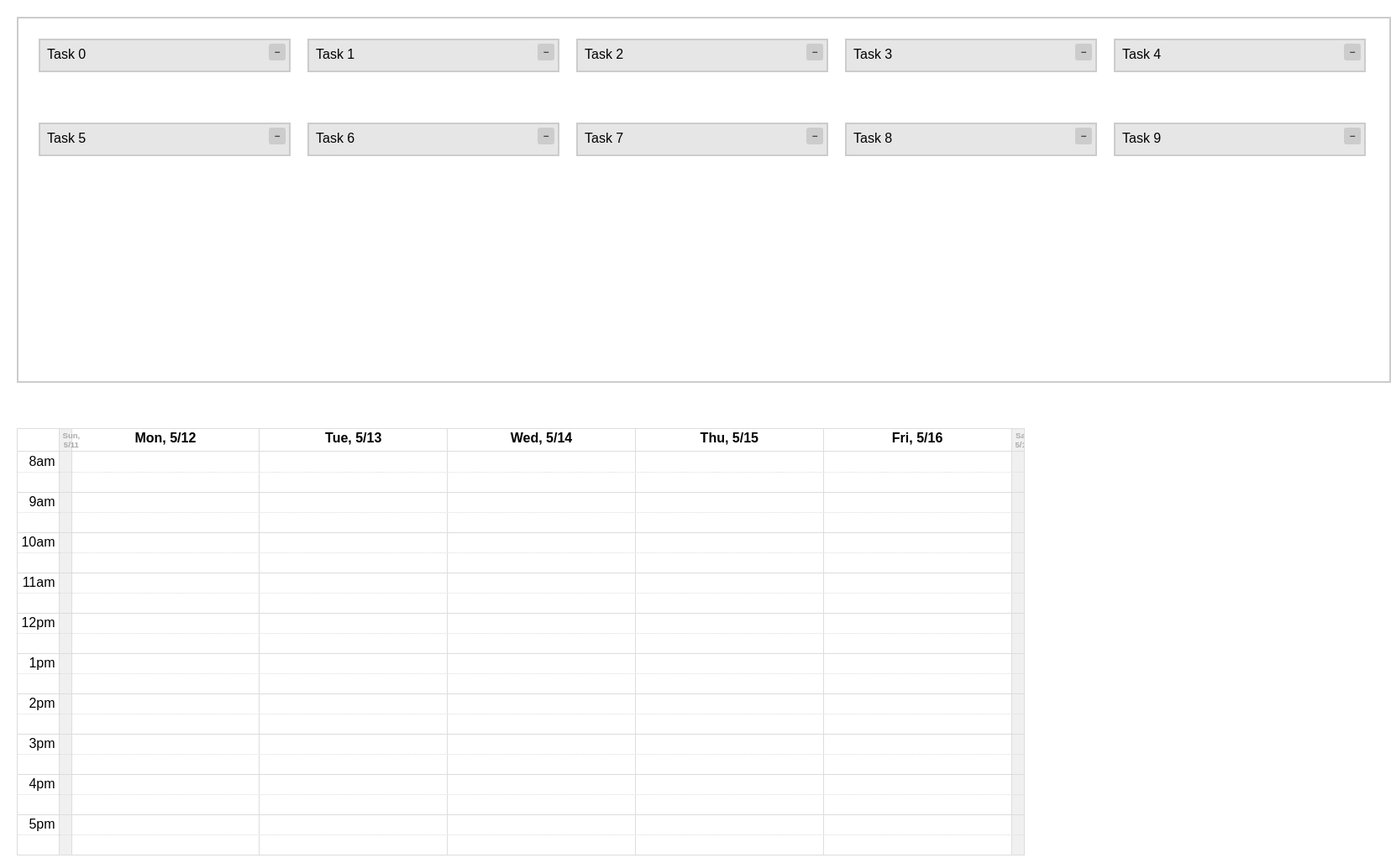
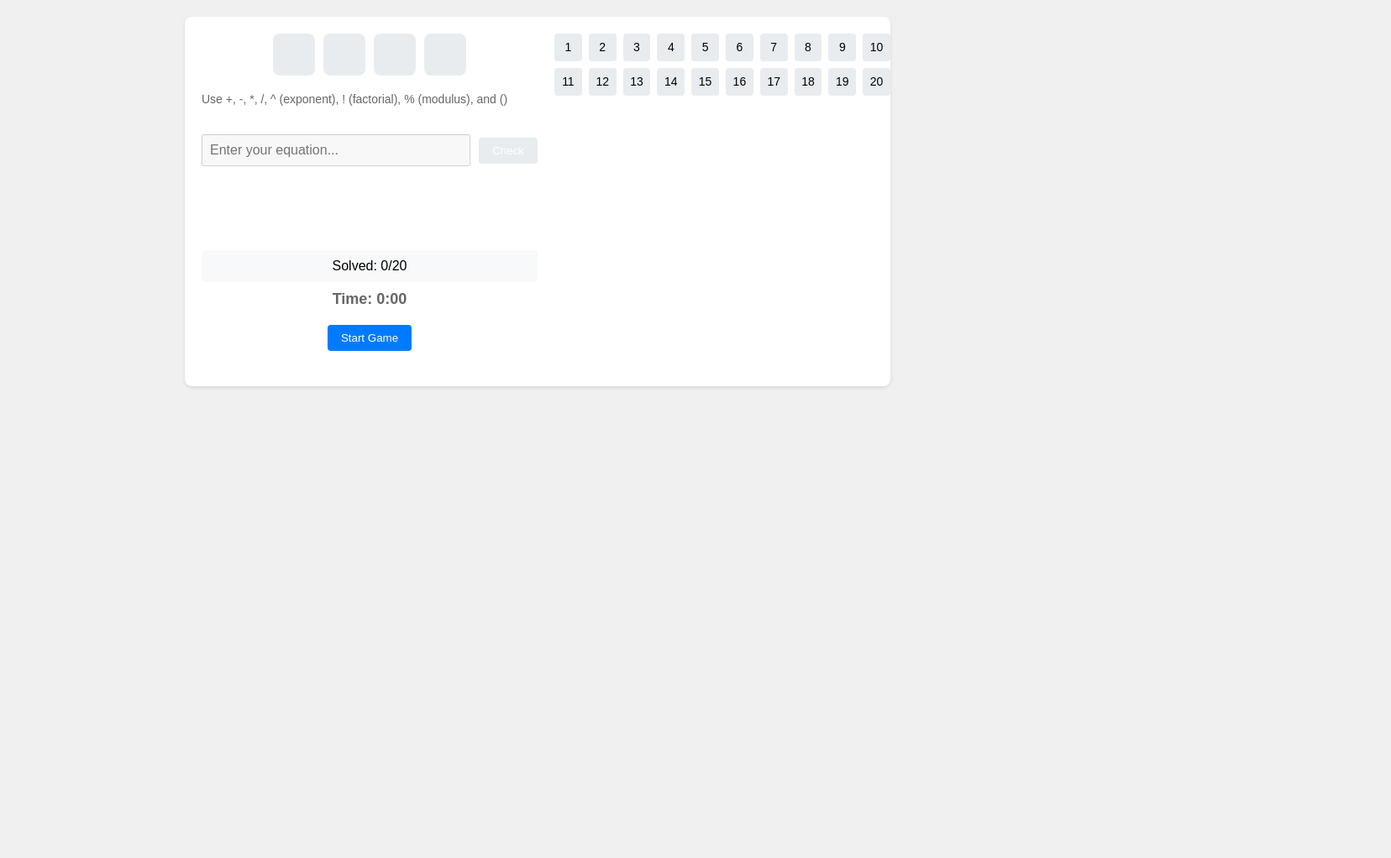
Before and after one commit to ClayCurtis/FourN, a plain HTML site: page index.html in a window 1280 px wide. Shown: the whole page at 84% size, 1656 px wide, since content can reach past the window. After the commit the page ends 800 px from the top, so only its background shows below. Drawn offline with nearby package versions, Linux system fonts and the light colour scheme.

Commit message:
Update index.html

```diff
--- a/index.html
+++ b/index.html
@@ -1,385 +1,357 @@
 <!DOCTYPE html>
-<html>
+<html lang="en">
 <head>
     <meta charset="UTF-8">
-  <title>Tasks with Calendar</title>
-  <link href="https://cdn.jsdelivr.net/npm/fullcalendar@5.11.3/main.min.css" rel="stylesheet">
+    <meta name="viewport" content="width=device-width, initial-scale=1.0">
+    <title>Math</title>
 <style>
+    :root {
+        --background-color: #f0f0f0;
+        --card-background: #ffffff;
+        --box-shadow-color: rgba(0, 0, 0, 0.1);
+        --neutral-background: #e9ecef;
+        --primary-color: #007bff;
+        --primary-hover-color: #0056b3;
+        --success-background: #28a745;
+        --success-text-color: #155724;
+        --error-background: #f8d7da;
+        --error-text-color: #721c24;
+        --help-text-color: #666666;
+        --stats-background: #f8f9fa;
+    }
     body {
         font-family: Arial, sans-serif;
-      margin: 20px;
+        margin: 0 auto;
+        padding: 20px;
+        background-color: var(--background-color);
+        display: flex;
+        justify-content: center;
     }
-    #taskList {
-      border: 2px solid #ccc;
-      padding: 16px;
-      display: inline-block;
-      width: 1600px;
-      height: 400px;
+    .game-container {
+        background-color: var(--card-background);
+        padding: 20px;
+        border-radius: 8px;
+        box-shadow: 0 2px 4px var(--box-shadow-color);
+        display: flex;
+        max-width: 800px;
+        width: 100%;
+        gap: 20px;
+    }
+    .game-content {
+        flex: 1;
+        display: flex;
+        flex-direction: column;
+        align-items: center;
+        min-height: 400px; /* Added to maintain consistent height */
+    }
+    .numbers-container {
+        display: flex;
+        gap: 10px;
         margin-bottom: 20px;
-      position: relative;
+        min-height: 50px; /* Added to maintain consistent height */
     }
-    .task {
-      border: 2px solid #ccc;
-      display: block;
-      background-color: #e6e6e6;
-      padding: 8px;
-      margin: 8px;
-      cursor: move;
-      box-sizing: border-box;
-      width: 300px;
-      overflow: visible;
-      position: absolute;
-      transition: height 0.3s;
-    }
-    .task-content {
-      word-wrap: break-word;
-      min-height: 20px;
-      outline: none;
-      padding-right: 25px; /* Make space for the button */
-    }
-    .task.minimized .task-content {
-      white-space: nowrap;
-      overflow: hidden;
-      text-overflow: ellipsis;
-      height: 24px;
-    }
-    .task-toggle {
-      position: absolute;
-      top: 4px;
-      right: 4px;
-      width: 20px;
-      height: 20px;
-      background-color: #ccc;
-      border: none;
-      border-radius: 3px;
-      cursor: pointer;
-      font-size: 12px;
+    .number-box {
+        width: 50px;
+        height: 50px;
+        background-color: var(--neutral-background);
+        border-radius: 8px;
         display: flex;
         align-items: center;
         justify-content: center;
-      z-index: 10;
+        font-size: 24px;
+        font-weight: bold;
+        transition: opacity 0.2s ease;
     }
-    .task-toggle:hover {
-      background-color: #bbb;
+    .number-box.inactive {
+        opacity: 0.4;
     }
-    #calendar {
-      margin-top: 30px;
-      height: 850px;
-      max-width: 1200px;
+    .input-container {
+        margin-bottom: 20px;
+        display: flex;
+        align-items: center;
+        width: 100%; /* Added for consistent width */
     }
-    .fc-event {
+    input[type="text"] {
+        padding: 8px;
+        font-size: 16px;
+        width: 300px;
+        margin-right: 10px;
+        flex-grow: 1;
+    }
+    button {
+        padding: 8px 16px;
+        background-color: var(--primary-color);
+        color: white;
+        border: none;
+        border-radius: 4px;
         cursor: pointer;
     }
-    .fc .fc-timegrid-col.fc-day-sat,
-    .fc .fc-timegrid-col.fc-day-sun,
-    .fc-col-header-cell.fc-day-sat,
-    .fc-col-header-cell.fc-day-sun {
-      width: 15px !important;
-      max-width: 15px !important;
-      min-width: 15px !important;
-      background-color: #f0f0f0 !important;
+    button:hover {
+        background-color: var(--primary-hover-color);
     }
-    .fc-day-sat .fc-timegrid-col-frame *,
-    .fc-day-sun .fc-timegrid-col-frame * {
-      visibility: hidden;
+    button:disabled {
+        background-color: var(--neutral-background);
+        cursor: not-allowed;
     }
-    .fc-col-header-cell.fc-day-sat .fc-col-header-cell-cushion,
-    .fc-col-header-cell.fc-day-sun .fc-col-header-cell-cushion {
-      font-size: 0.6em !important;
-      color: #aaa !important;
+    .progress-grid {
+        display: grid;
+        grid-template-columns: repeat(10, 1fr);
+        grid-template-rows: repeat(10, 1fr);
+        gap: 8px;
+        width: 380px;
+    }
+    .number-cell {
+        aspect-ratio: 1;
+        display: flex;
+        align-items: center;
+        justify-content: center;
+        background-color: var(--neutral-background);
+        border-radius: 4px;
+        font-size: 14px;
+    }
+    .solved {
+        background-color: var(--success-background);
+        color: white;
+    }
+    #message {
+        min-height: 20px; /* Added to maintain consistent height */
+        margin: 10px 0;
+        padding: 10px;
+        border-radius: 4px;
+    }
+    .error {
+        background-color: var(--error-background);
+        color: var(--error-text-color);
+    }
+    .success {
+        background-color: var(--success-background);
+        color: var(--success-text-color);
+    }
+    #help-text {
+        font-size: 14px;
+        color: var(--help-text-color);
+        margin-bottom: 10px;
+        min-height: 20px; /* Added to maintain consistent height */
+    }
+    .stats {
+        margin-top: 20px;
+        padding: 10px;
+        background-color: var(--stats-background);
+        border-radius: 4px;
+        text-align: center;
+        width: 380px;
+    }
+	#start-container {
+        z-index: 1;
+        padding: 10px;
+	}
+    #timer {
+        font-size: 18px;
+        font-weight: bold;
+        padding: 10px;
+        color: var(--help-text-color);
     }
 </style>
+
 </head>
 <body>
-<div id="taskList">
-  <div class="task">
-    <div class="task-content" contenteditable="true">Task 0</div>
-    <button class="task-toggle">−</button>
+    <div class="game-container">
+        <div class="game-content">
+            <div class="numbers-container" id="numbers"></div>
+
+            <div class="input-container">
+                <div id="help-text">
+                    Use +, -, *, /, ^ (exponent), ! (factorial), % (modulus), and ()
                 </div>
-  <div class="task">
-    <div class="task-content" contenteditable="true">Task 1</div>
-    <button class="task-toggle">−</button>
             </div>
-  <div class="task">
-    <div class="task-content" contenteditable="true">Task 2</div>
-    <button class="task-toggle">−</button>
+            <div class="input-container">
+                <input type="text" id="equation" placeholder="Enter your equation..." disabled>
+                <button onclick="checkEquation()" id="check-button" disabled>Check</button>
             </div>
-  <div class="task">
-    <div class="task-content" contenteditable="true">Task 3</div>
-    <button class="task-toggle">−</button>
+
+            <div id="message"></div>
+
+            <div class="stats">
+                Solved: <span id="solved-count">0</span>/20
             </div>
-  <div class="task">
-    <div class="task-content" contenteditable="true">Task 4</div>
-    <button class="task-toggle">−</button>
-  </div>
-  <div class="task">
-    <div class="task-content" contenteditable="true">Task 5</div>
-    <button class="task-toggle">−</button>
-  </div>
-  <div class="task">
-    <div class="task-content" contenteditable="true">Task 6</div>
-    <button class="task-toggle">−</button>
-  </div>
-  <div class="task">
-    <div class="task-content" contenteditable="true">Task 7</div>
-    <button class="task-toggle">−</button>
-  </div>
-  <div class="task">
-    <div class="task-content" contenteditable="true">Task 8</div>
-    <button class="task-toggle">−</button>
-  </div>
-  <div class="task">
-    <div class="task-content" contenteditable="true">Task 9</div>
-    <button class="task-toggle">−</button>
+
+            <div id="timer">Time: 0:00</div>
+			            <div id="start-container">
+                <button id="start-button" onclick="startGame()">Start Game</button>
             </div>
         </div>
 
-<div id="calendar"></div>
-
-<script src="https://cdn.jsdelivr.net/npm/interactjs/dist/interact.min.js"></script>
-<script src="https://cdn.jsdelivr.net/npm/fullcalendar@5.11.3/main.min.js"></script>
+        <div class="progress-grid" id="progress"></div>
+    </div>
 
 <script>
-  const tasks = document.querySelectorAll('.task');
-  tasks.forEach(task => {
-    const taskContent = task.querySelector('.task-content');
-    const toggleButton = task.querySelector('.task-toggle');
+        let numbers = [];
+        let solved = new Set();
+        let startTime;
+        let timerInterval;
+        let gameActive = false;
 
-    // Add event listener to the editable content area
-    taskContent.addEventListener('input', saveTasksAndPositions);
+        function startGame() {
+            gameActive = true;
+            document.getElementById('start-button').style.display = 'none';
+            document.getElementById('equation').disabled = false;
+            document.getElementById('check-button').disabled = false;
 
-    // Add click event to the toggle button
-    toggleButton.addEventListener('click', function(e) {
-      e.stopPropagation();
-      task.classList.toggle('minimized');
-      this.textContent = task.classList.contains('minimized') ? '+' : '−';
-      saveTasksAndPositions();
-    });
+            // Reset game state
+            numbers = [];
+            solved = new Set();
+            document.getElementById('solved-count').textContent = '0';
+
+            // Generate new numbers
+            generateNumbers();
+
+            // Start timer
+            startTime = new Date();
+            timerInterval = setInterval(updateTimer, 1000);
+
+            // Clear any existing messages
+            showMessage('', '');
+        }
+
+        function updateTimer() {
+            if (!gameActive) return;
+
+            const now = new Date();
+            const timeDiff = Math.floor((now - startTime) / 1000); // seconds
+            const minutes = Math.floor(timeDiff / 60);
+            const seconds = timeDiff % 60;
+
+            document.getElementById('timer').textContent =
+                `Time: ${minutes}:${seconds.toString().padStart(2, '0')}`;
+        }
+
+        function generateNumbers() {
+            const availableNumbers = Array.from({length: 9}, (_, i) => i + 1);
+
+            for (let i = availableNumbers.length - 1; i > 0; i--) {
+                const j = Math.floor(Math.random() * (i + 1));
+                [availableNumbers[i], availableNumbers[j]] = [availableNumbers[j], availableNumbers[i]];
+            }
+
+            numbers = availableNumbers.slice(0, 4).sort((a, b) => a - b);
+            updateDisplay();
+        }
+
+        function factorial(n) {
+            if (n < 0) return null;
+            if (n <= 1) return 1;
+            let result = 1;
+            for (let i = 2; i <= n; i++) {
+                result *= i;
+            }
+            return result;
+        }
+
+        function evaluateExpression(expr) {
+            const factorialMatches = expr.match(/(\d+)!/g) || [];
+            const factorialNums = factorialMatches.map(match => parseInt(match.replace('!', '')));
+
+            const factorialExpr = expr.replace(/(\d+)!/g, (match, num) => {
+                const fact = factorial(parseInt(num));
+                return fact !== null ? fact.toString() : match;
             });
 
-  function saveTasksAndPositions() {
-    const savedData = Array.from(tasks).map(task => {
-      const taskContent = task.querySelector('.task-content');
-      return {
-        text: taskContent.innerText,
-        x: task.dataset.x || '0',
-        y: task.dataset.y || '0',
-        minimized: task.classList.contains('minimized')
-      };
-    });
-    localStorage.setItem('taskData', JSON.stringify(savedData));
-  }
+            const finalExpr = factorialExpr.replace(/\^/g, '**');
 
-  window.addEventListener('load', function() {
-    // Initialize default positions if none are saved
-    let savedData = JSON.parse(localStorage.getItem('taskData'));
+            try {
+                const numberMatches = expr.match(/\d+/g);
+                if (!numberMatches) return null;
 
-    if (!savedData || savedData.length === 0) {
-      // Set initial positions in a grid layout
-      savedData = Array.from(tasks).map((task, index) => {
-        const col = index % 5;
-        const row = Math.floor(index / 5);
-        const x = col * 320;
-        const y = row * 100;
+                const extractedNums = [...new Set(numberMatches.map(Number))];
+                const originalNumSet = new Set(numbers);
 
-        // Position the task at grid coordinates
-        task.style.transform = `translate(${x}px, ${y}px)`;
-        task.dataset.x = x;
-        task.dataset.y = y;
+                if (extractedNums.length !== numbers.length) return null;
 
-        const taskContent = task.querySelector('.task-content');
+                const isValid = extractedNums.every(num => originalNumSet.has(num));
 
-        return {
-          text: taskContent.innerText,
-          x: x,
-          y: y,
-          minimized: false
-        };
-      });
+                if (!isValid) return null;
 
-      localStorage.setItem('taskData', JSON.stringify(savedData));
-    }
-
-    loadTasksAndPositions();
-  });
-
-  function loadTasksAndPositions() {
-    const savedData = JSON.parse(localStorage.getItem('taskData'));
-    if (savedData && savedData.length > 0){
-      tasks.forEach((task, index) => {
-        const { text, x, y, minimized } = savedData[index];
-
-        // Set the text content in the editable div
-        const taskContent = task.querySelector('.task-content');
-        taskContent.innerText = text;
-
-        // Set position
-        task.style.transform = `translate(${x}px, ${y}px)`;
-        task.dataset.x = x;
-        task.dataset.y = y;
-
-        // Set minimized state if applicable
-        const button = task.querySelector('.task-toggle');
-        if (minimized) {
-          task.classList.add('minimized');
-          button.textContent = '+';
-        } else {
-          task.classList.remove('minimized');
-          button.textContent = '−';
-        }
-      });
+                const result = Math.round(eval(finalExpr) * 1000) / 1000;
+                return result;
+            } catch (e) {
+                return null;
             }
         }
 
-  interact('.task')
-    .draggable({
-      inertia: true,
-      modifiers: [
-        interact.modifiers.restrictRect({
-          restriction: 'parent',
-          endOnly: true
-        })
-      ],
-      autoScroll: true,
-      listeners: {
-        start(event) {
-          // Only prevent dragging if the click was directly on the toggle button
-          if (event.originalEvent && event.originalEvent.target &&
-              event.originalEvent.target.classList.contains('task-toggle')) {
-            event.interaction.stop();
+        function checkEquation() {
+            if (!gameActive) return;
+
+            const equation = document.getElementById('equation').value;
+            const result = evaluateExpression(equation);
+
+            if (result === null) {
+                showMessage('Invalid equation or not using all numbers exactly once', 'error');
                 return;
             }
-          event.target.classList.add('dragging');
-          event.interactable.draggable(false);
-        },
-        move(event) {
-          const { dx, dy } = event;
-          const { x, y } = event.target.dataset;
-          const newX = (parseFloat(x) || 0) + dx;
-          const newY = (parseFloat(y) || 0) + dy;
-          event.target.style.transform = `translate(${newX}px, ${newY}px)`;
-          event.target.dataset.x = newX;
-          event.target.dataset.y = newY;
-        },
-        end(event) {
-          event.target.classList.remove('dragging');
-          event.interactable.draggable(true);
-          const { x, y } = event.target.dataset;
-          event.target.style.transform = `translate(${x}px, ${y}px)`;
-          saveTasksAndPositions();
-        }
-      }
-    });
 
-  document.addEventListener('DOMContentLoaded', function() {
-    const calendarEl = document.getElementById('calendar');
-
-    const calendar = new FullCalendar.Calendar(calendarEl, {
-      headerToolbar: false,
-      initialView: 'customSevenDay',
-	views: {
-	  customSevenDay: {
-		type: 'timeGrid',
-		duration: { days: 7 },
-		buttonText: '7 day'
-	  }
-	},
-      dayHeaderFormat: { weekday: 'short', month: 'numeric', day: 'numeric' },
-      initialDate: new Date(),
-      slotMinTime: '08:00:00',
-      slotMaxTime: '18:00:00',
-      allDaySlot: false,
-      slotDuration: '00:30:00',
-      height: '509px',
-      nowIndicator: true,
-      businessHours: {
-        daysOfWeek: [1, 2, 3, 4, 5],
-        startTime: '08:00',
-        endTime: '18:00',
-      },
-      editable: true,
-      selectable: true,
-      eventColor: '#3788d8',
-      eventTimeFormat: {
-        hour: '2-digit',
-        minute: '2-digit',
-        meridiem: false,
-        hour12: false
-      },
-
-      select: function(info) {
-        const title = prompt('Enter event title:');
-        if (title) {
-          calendar.addEvent({
-            title: title,
-            start: info.start,
-            end: info.end,
-            allDay: info.allDay
-          });
-
-          saveEvents(calendar);
-        }
-        calendar.unselect();
-      },
-
-      eventClick: function(info) {
-        if (confirm('Would you like to delete this event?')) {
-          info.event.remove();
-
-          saveEvents(calendar);
-        }
-      },
-
-      eventDrop: function() {
-        saveEvents(calendar);
-      },
-
-      eventResize: function() {
-        saveEvents(calendar);
-      }
-    });
-
-    function saveEvents(calendar) {
-      const events = calendar.getEvents().map(event => ({
-        title: event.title,
-        start: event.start ? event.start.toISOString() : null,
-        end: event.end ? event.end.toISOString() : null
-      }));
-      localStorage.setItem('calendarEvents', JSON.stringify(events));
+            const wholeResult = Math.round(result);
+            if (wholeResult !== result || wholeResult < 1 || wholeResult > 20) {
+                showMessage(`Equation equals ${result}, which isn't a whole number between 1 and 20`, 'error');
+                return;
             }
 
-    function loadEvents() {
-      const eventsJson = localStorage.getItem('calendarEvents');
-      if (eventsJson) {
-        const events = JSON.parse(eventsJson);
-        events.forEach(eventData => {
-          calendar.addEvent(eventData);
-        });
+            if (solved.has(wholeResult)) {
+                showMessage(`You've already solved for ${wholeResult}! Try a different number.`, 'error');
+                return;
+            }
+
+            solved.add(wholeResult);
+            document.getElementById('equation').value = '';
+            showMessage(`Great! Your equation equals ${wholeResult}`, 'success');
+            updateDisplay();
+            document.getElementById('solved-count').textContent = solved.size;
+
+            if (solved.size === 20) {
+                const finalTime = document.getElementById('timer').textContent;
+                showMessage(`Congratulations! You solved all numbers! Final time: ${finalTime}`, 'success');
+                endGame();
             }
         }
 
-    calendar.render();
-    loadEvents();
+        function endGame() {
+            gameActive = false;
+            clearInterval(timerInterval);
+            document.getElementById('equation').disabled = true;
+            document.getElementById('check-button').disabled = true;
+            document.getElementById('start-button').style.display = 'block';
+            document.getElementById('start-button').textContent = 'Play Again';
+        }
 
-    setTimeout(function() {
-      const weekendCols = document.querySelectorAll('.fc-day-sat, .fc-day-sun');
-      weekendCols.forEach(col => {
-        col.style.maxWidth = '15px';
-        col.style.width = '15px';
-        col.style.backgroundColor = '#f0f0f0';
-      });
+        function showMessage(text, type) {
+            const messageDiv = document.getElementById('message');
+            messageDiv.textContent = text;
+            messageDiv.className = 'message ' + type;
+        }
 
-      const observer = new MutationObserver(function(mutations) {
-        const weekendCols = document.querySelectorAll('.fc-day-sat, .fc-day-sun');
-        weekendCols.forEach(col => {
-          col.style.maxWidth = '15px';
-          col.style.width = '15px';
-          col.style.backgroundColor = '#f0f0f0';
-        });
-      });
+    function updateDisplay() {
+        const numbersContainer = document.getElementById('numbers');
+        numbersContainer.innerHTML = Array(4).fill(`<div class="number-box">${gameActive ? numbers[0] : ''}</div>`).map((box, i) =>
+            gameActive ? `<div class="number-box">${numbers[i]}</div>` : box
+        ).join('');
 
-      observer.observe(calendarEl, { childList: true, subtree: true });
-    }, 500);
+        // Update progress grid
+        const progressContainer = document.getElementById('progress');
+        progressContainer.innerHTML = Array.from({length: 20}, (_, i) => {
+            const number = i + 1;
+            return `<div class="number-cell ${solved.has(number) ? 'solved' : ''}">${number}</div>`;
+        }).join('');
+    }
+
+    // Initialize empty display (removed generateNumbers call)
+    updateDisplay();
+
+        // Initialize empty progress grid
+        generateNumbers();
+
+        document.getElementById('equation').addEventListener('keypress', function(e) {
+            if (e.key === 'Enter') {
+                checkEquation();
+            }
         });
 </script>
 </body>
```
Lines whose indentation alone changed are shown as unchanged.
